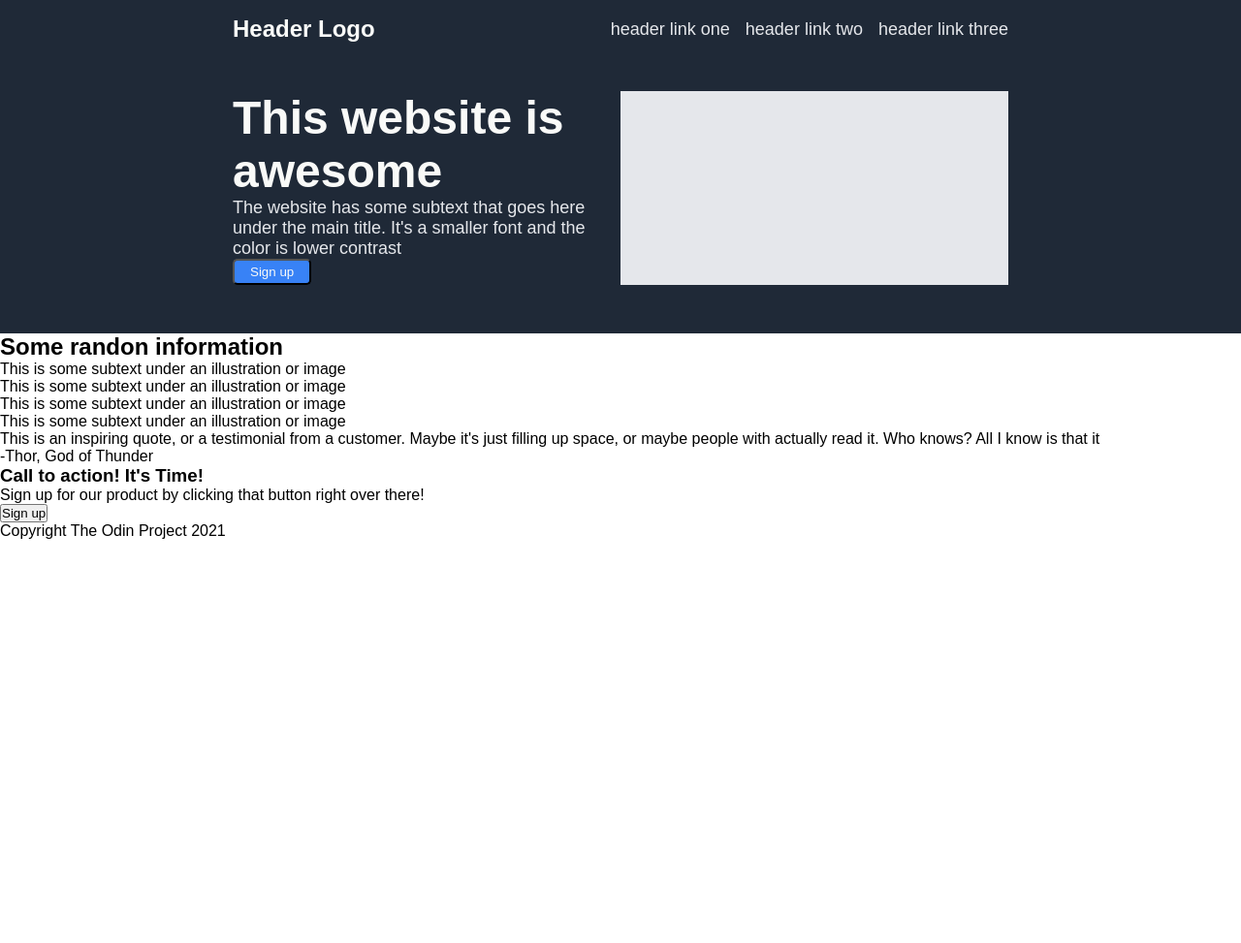
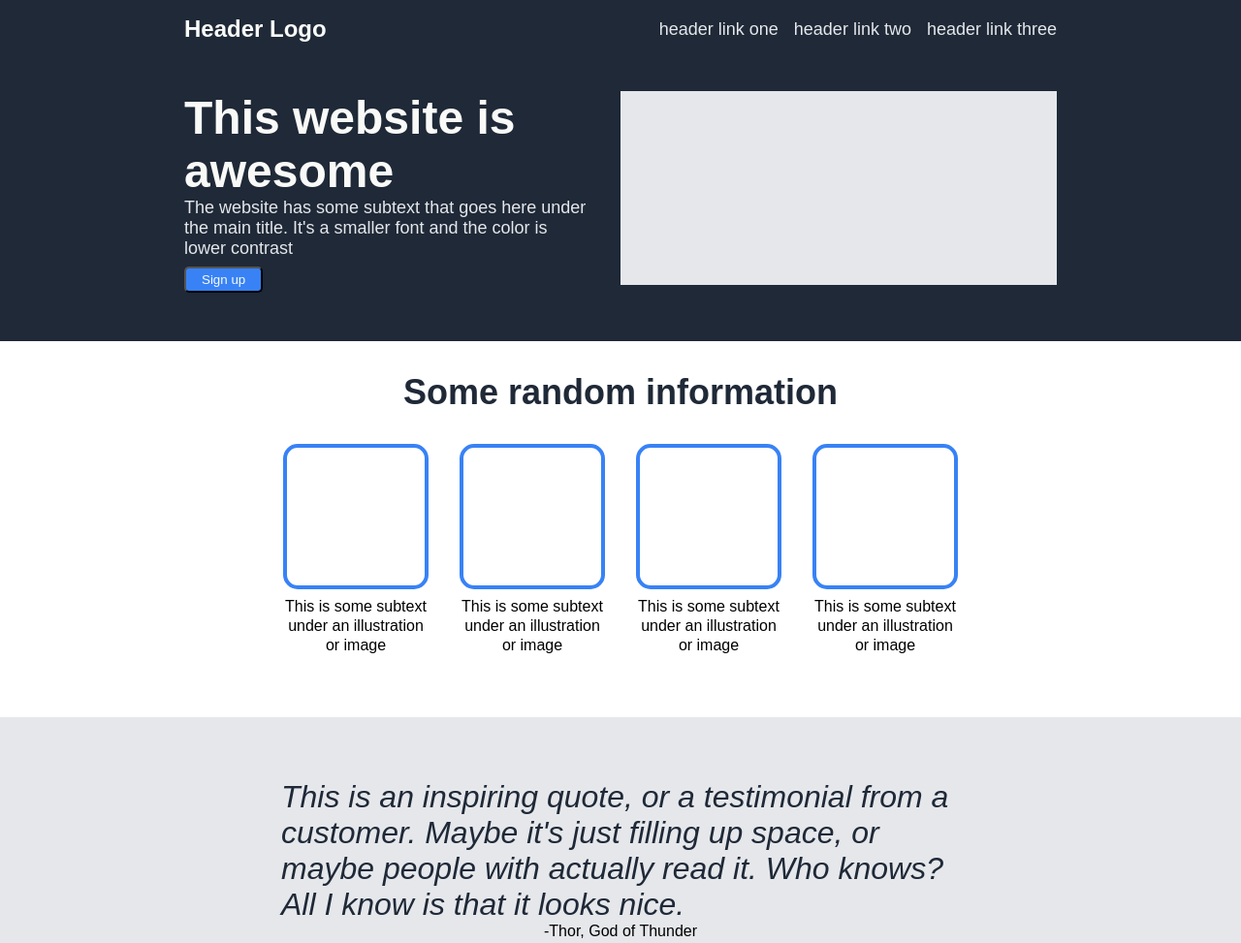
Before and after one commit to ckatanic/Odin-Landing-Page-Project, a plain HTML site: page index.html in a window 1280 px wide. Shown: the top 973 px of the page at 97% size. Before the commit the page ends 800 px from the top, so only its background shows below. Drawn offline with Linux system fonts and the light colour scheme.

Commit message:
Style cards section

```diff
--- a/css/styles.css
+++ b/css/styles.css
@@ -1,24 +1,21 @@
 * {
     padding: 0;
     margin: 0;
-    font-family:Arial, Helvetica, sans-serif
+    font-family:Arial, Helvetica, sans-serif;
+    box-sizing: border-box;
 }
 
 .header, .section-one {
     background-color: #1f2937;
 }
 
-.header-container, .section-one-container {
+.header-container {
     margin: 0 auto;
-    max-width: 800px;
+    max-width: 900px;
     display: flex;
     flex-direction: row;
     justify-content: space-between;
     align-items: center;
-}
-
-.section-one-container {
-    padding: 0 50px;
 }
 
 .logo-text {
@@ -46,18 +43,16 @@ a {
     margin-left: 16px;
 }
 
-.section-one-container {
+
+.section-one {
+    display: flex;
+    justify-content: center;
     padding: 50px 0;
 }
 
 .content {
-    width: 50%;
-}
-
-.main-img {
-    width: 50%;
-    background-color: #E5E7EB;
-    height: 200px;
+    max-width: 450px;
+    padding-right: 32px;
 }
 
 h1 {
@@ -69,6 +64,7 @@ h1 {
 .content p {
     font-size: 18px;
     color: #E5E7EB;
+    margin-bottom: 8px;
 }
 
 .btn-primary {
@@ -77,3 +73,61 @@ h1 {
     padding: 4px 16px;
     border-radius: 5px;
 }
+
+.main-img {
+    width: 450px;
+    height: 200px;
+    background-color: #E5E7EB;
+}
+
+.cards-section {
+    padding: 32px 0;
+}
+h2 {
+    color: #1f2937;
+    font-size: 36px;
+    font-weight: bolder;
+    text-align: center;
+}
+
+.cards-container {
+    display: flex;
+    gap: 32px;
+    justify-content: center;
+    margin-top: 32px;
+    padding-bottom: 32px;
+}
+
+.image {
+    width: 150px;
+    height: 150px;
+    border: 4px solid #3882F6;
+    border-radius: 15px;
+    margin-bottom: 8px;
+}
+
+.card {
+    width: 150px;
+    text-align: center;
+    line-height: 20px;
+}
+
+.quote-section {
+    background-color: #E5E7EB;
+    display: flex;
+    /* justify-content: center; */
+    flex-direction: column;
+    align-items: center;
+    padding: 64px 0;
+}
+
+.quote {
+    color: #1f2937;
+    font-size: 32px;
+    font-style: italic;
+    max-width: 700px;
+}
+
+.author {
+    /* align-self: right; */
+}
--- a/index.html
+++ b/index.html
@@ -24,8 +24,6 @@
     </div>
     <div class="main">
         <div class="section-one">
-            <div class="section-one-container">
-
                 <div class="content">
                     <h1>This website is awesome</h1>
                     <P>The website has some subtext that goes here under the main title. It's a smaller font and the color is lower contrast</P>
@@ -34,10 +32,9 @@
                 <div class="main-img">
                     <img>
                 </div>
-            </div>
         </div>
         <div class="cards-section">
-            <h2>Some randon information</h2>
+            <h2>Some random information</h2>
             <div class="cards-container">
                 <div class="card">
                     <div class="image"></div>
@@ -58,7 +55,7 @@
             </div>
         </div>
         <div class="quote-section">
-            <div class="quote">This is an inspiring quote, or a testimonial from a customer. Maybe it's just filling up space, or maybe people with actually read it. Who knows? All I know is that it</div>
+            <div class="quote">This is an inspiring quote, or a testimonial from a customer. Maybe it's just filling up space, or maybe people with actually read it. Who knows? All I know is that it looks nice.</div>
             <div class="author">-Thor, God of Thunder</div>
         </div>
         <div class="signup-section">
```
Also changed, not shown: instructions/01.png (added), instructions/02.png (added).
